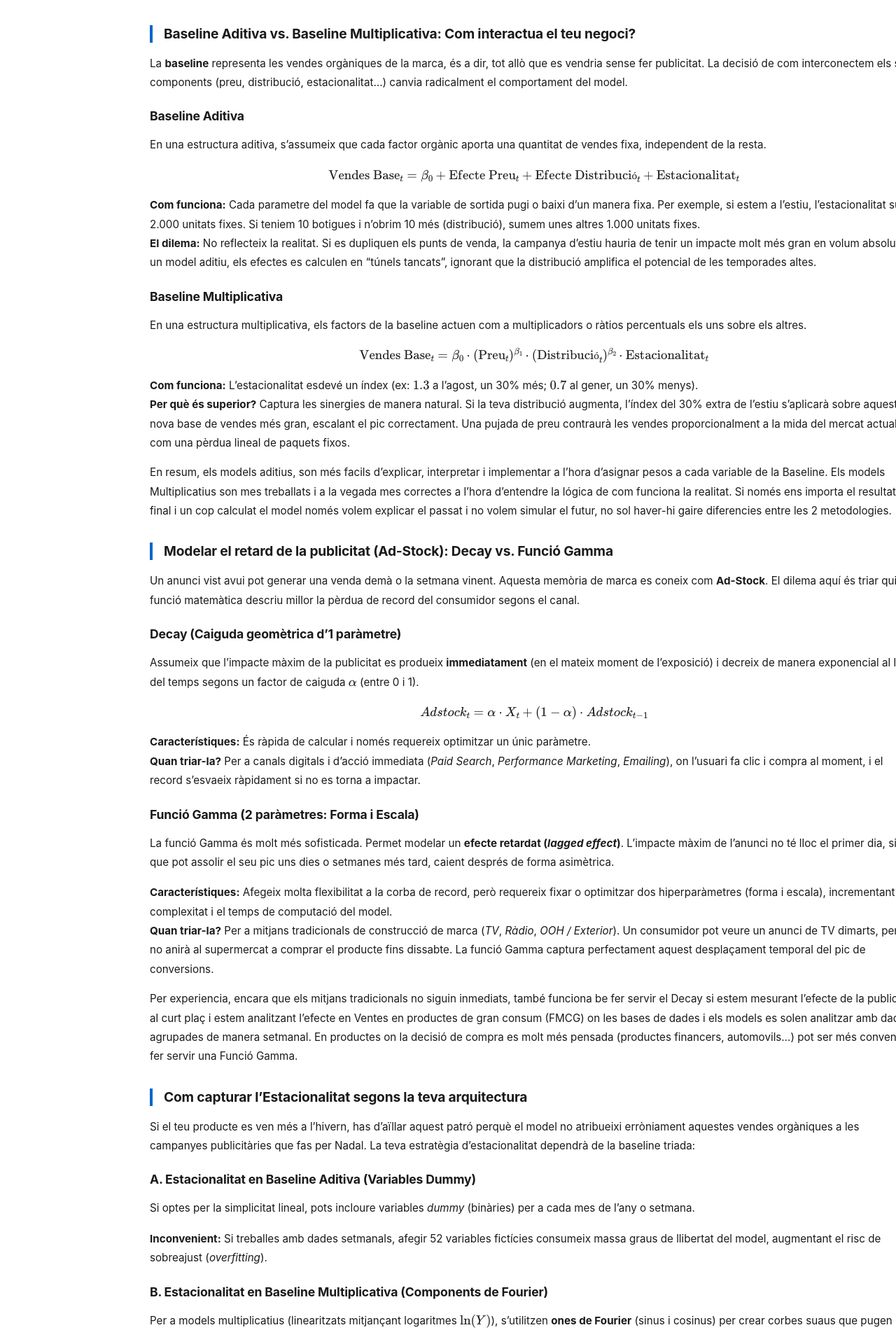
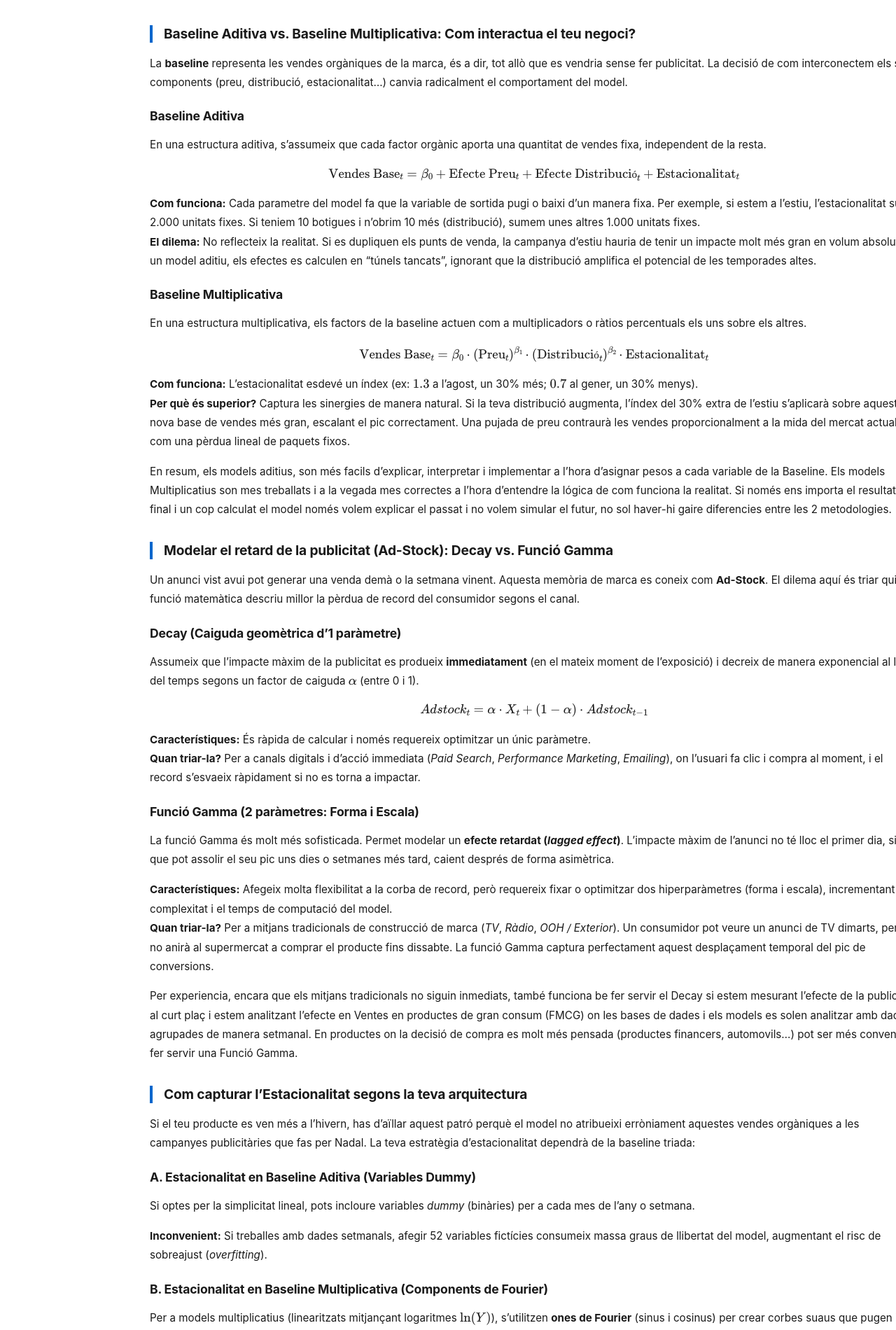
Before and after one commit to alberthr/alberthr.github.io, a Jekyll site: the page built from _posts/2018-10-01-decisions-mmm.md, in a window 1280 px wide. Shown: the part 514-2414 px from the top of the page at 70% size. Built offline with Jekyll 4.4.1, drawn with Linux system fonts in a browser that asks for light colours; comment, search, counter and statistics services are not loaded.

Commit message:
Update 2018-10-01-decisions-mmm.md

```diff
--- a/_posts/2018-10-01-decisions-mmm.md
+++ b/_posts/2018-10-01-decisions-mmm.md
@@ -21,7 +21,7 @@
 ### Baseline Aditiva
 En una estructura aditiva, s'assumeix que cada factor orgànic aporta una quantitat de vendes fixa, independent de la resta.
 
-<center>$\text{Vendes Base}_t = \beta_0 + \text{Efecte Preu}_t + \text{Efecte Distribució}_t + \text{Estacionalitat}_t$</center>
+$$\text{Vendes Base}_t = \beta_0 + \text{Efecte Preu}_t + \text{Efecte Distribució}_t + \text{Estacionalitat}_t$$
 
 * **Com funciona:** Cada parametre del model fa que la variable de sortida pugi o baixi d'un manera fixa. Per exemple, si estem a l'estiu, l'estacionalitat suma 2.000 unitats fixes. Si teniem 10 botigues i n'obrim 10 més (distribució), sumem unes altres 1.000 unitats fixes.
 * **El dilema:** No reflecteix la realitat. Si es dupliquen els punts de venda, la campanya d'estiu hauria de tenir un impacte molt més gran en volum absolut. En un model aditiu, els efectes es calculen en "túnels tancats", ignorant que la distribució amplifica el potencial de les temporades altes.
@@ -29,7 +29,7 @@
 ### Baseline Multiplicativa
 En una estructura multiplicativa, els factors de la baseline actuen com a multiplicadors o ràtios percentuals els uns sobre els altres.
 
-<center>$\text{Vendes Base}_t = \beta_0 \cdot (\text{Preu}_t)^{\beta_1} \cdot (\text{Distribució}_t)^{\beta_2} \cdot \text{Estacionalitat}_t$</center>
+$$\text{Vendes Base}_t = \beta_0 \cdot (\text{Preu}_t)^{\beta_1} \cdot (\text{Distribució}_t)^{\beta_2} \cdot \text{Estacionalitat}_t$$
 
 * **Com funciona:** L'estacionalitat esdevé un índex (ex: $1.3$ a l'agost, un 30% més; $0.7$ al gener, un 30% menys).
 * **Per què és superior?** Captura les sinergies de manera natural. Si la teva distribució augmenta, l'índex del 30% extra de l'estiu s'aplicarà sobre aquesta nova base de vendes més gran, escalant el pic correctament. Una pujada de preu contraurà les vendes proporcionalment a la mida del mercat actual, no com una pèrdua lineal de paquets fixos.
@@ -45,7 +45,7 @@
 ### Decay (Caiguda geomètrica d'1 paràmetre)
 Assumeix que l'impacte màxim de la publicitat es produeix **immediatament** (en el mateix moment de l'exposició) i decreix de manera exponencial al llarg del temps segons un factor de caiguda $\alpha$ (entre 0 i 1).
 
-<center>$Adstock_t = \alpha \cdot X_t + (1 - \alpha) \cdot Adstock_{t-1}$</center>
+$$Adstock_t = \alpha \cdot X_t + (1 - \alpha) \cdot Adstock_{t-1}$$
 
 
 * **Característiques:** És ràpida de calcular i només requereix optimitzar un únic paràmetre.
@@ -71,7 +71,7 @@
 ### B. Estacionalitat en Baseline Multiplicativa (Components de Fourier)
 Per a models multiplicatius (linearitzats mitjançant logaritmes $\ln(Y)$), s'utilitzen **ones de Fourier** (sinus i cosinus) per crear corbes suaus que pugen i baixen harmònicament al llarg de l'any ($P = 365.25$ per a diari, o $P = 52.18$ per a setmanal).
 
-<center>$\text{Terme Fourier}_t = \sin\left(\frac{2\pi \cdot t}{P}\right) + \cos\left(\frac{2\pi \cdot t}{P}\right)$</center>
+$$\text{Terme Fourier}_t = \sin\left(\frac{2\pi \cdot t}{P}\right) + \cos\left(\frac{2\pi \cdot t}{P}\right)$$
 
 * **Avantatge:** Captura patrons complexos i continus utilitzant molt poques variables (només uns quants parells de lletres), actuant com un ràtio que escala de forma dinàmica juntament amb el preu i la distribució.
 
```
